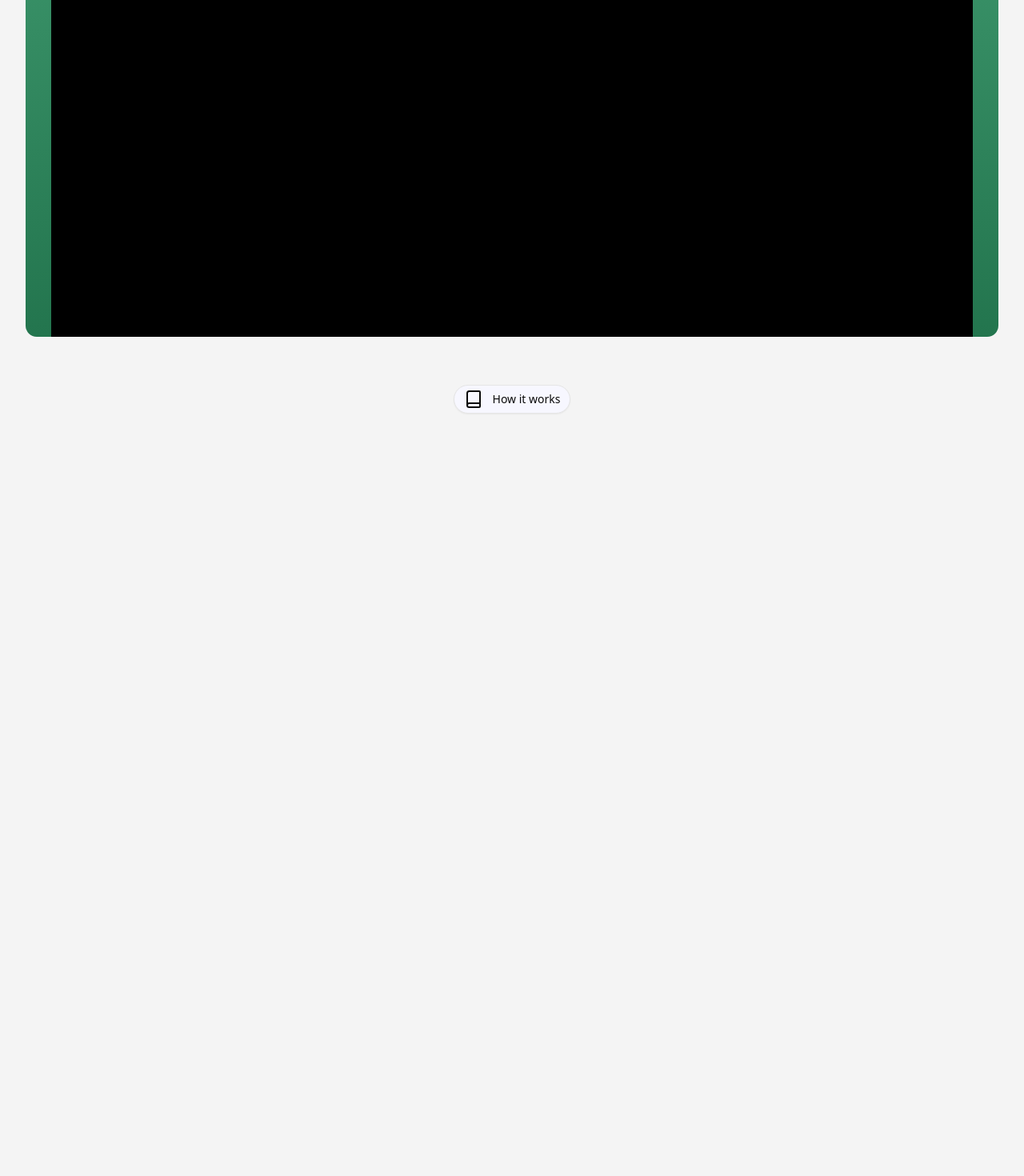
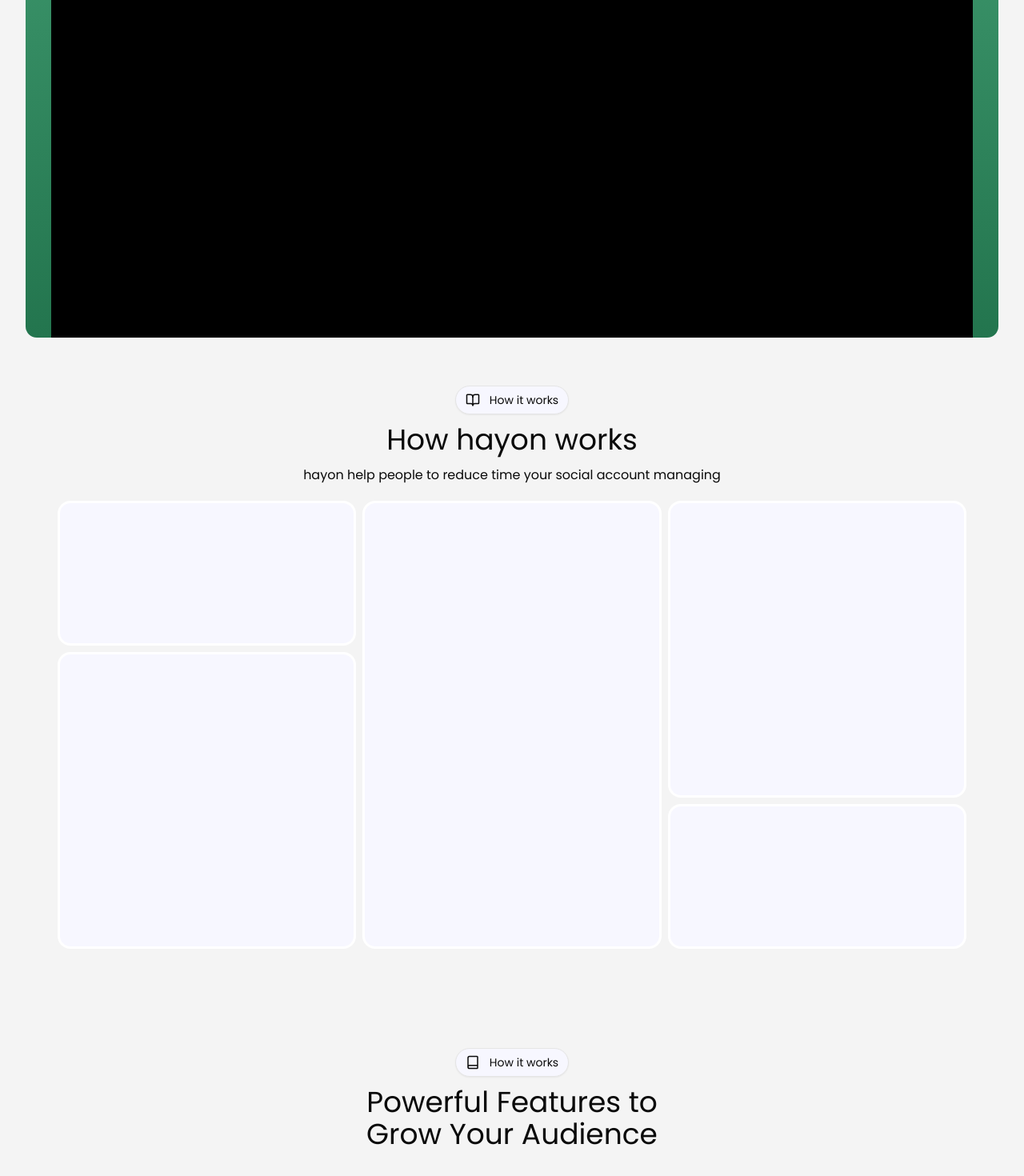
Before and after one commit to devxtra-community/hayon, a Next.js app in the folder frontend/: page / in a window 1280 px wide. Shown: the part 906-2376 px from the top of the page at 80% size. Before the commit the page ends 2187 px from the top, so only its background shows below. Built offline with nearby package versions, Linux system fonts and the light colour scheme.

Commit message:
changes in style or theme and landing page

```diff
--- a/frontend/src/app/globals.css
+++ b/frontend/src/app/globals.css
@@ -41,6 +41,11 @@
   --radius-md: calc(var(--radius) - 2px);
   --radius-lg: var(--radius);
   --radius-xl: calc(var(--radius) + 4px);
+}
+
+
+*{
+   font-family: "Poppins", sans-serif;
 }
 
 :root {
@@ -130,3 +135,44 @@
 .bg-image-dashboard{
   background-image: url('/frontend/src/assets/Dashboard.png');
 }
+
+
+.parent {
+    display: grid;
+    grid-template-columns: repeat(6, 1fr);
+    grid-template-rows: repeat(6, 1fr);
+    gap: 8px;
+}
+
+.div1 {
+    grid-column: span 2 / span 2;
+    grid-row: span 2 / span 2;
+}
+
+.div2 {
+    grid-column: span 2 / span 2;
+    grid-row: span 4 / span 4;
+    grid-column-start: 1;
+    grid-row-start: 3;
+}
+
+.div3 {
+    grid-column: span 2 / span 2;
+    grid-row: span 2 / span 2;
+    grid-column-start: 5;
+    grid-row-start: 5;
+}
+
+.div4 {
+    grid-column: span 2 / span 2;
+    grid-row: span 4 / span 4;
+    grid-column-start: 5;
+    grid-row-start: 1;
+}
+
+.div5 {
+    grid-column: span 2 / span 2;
+    grid-row: span 6 / span 6;
+    grid-column-start: 3;
+    grid-row-start: 1;
+}
--- a/frontend/src/app/layout.tsx
+++ b/frontend/src/app/layout.tsx
@@ -7,7 +7,6 @@
   subsets: ["latin"],
   weight: ["400", "700"],
 });
-
 
 export const metadata: Metadata = {
   title: "Create Next App",
@@ -21,9 +20,14 @@
 }>) {
   return (
     <html lang="en">
-      <body   className={`${poppins.variable} antialiased`}>
-        {children}
-      </body>
+      <head>
+        <link rel="preconnect" href="https://fonts.googleapis.com"></link>
+        <link
+          href="https://fonts.googleapis.com/css2?family=Poppins:ital,wght@0,100;0,200;0,300;0,400;0,500;0,600;0,700;0,800;0,900;1,100;1,200;1,300;1,400;1,500;1,600;1,700;1,800;1,900&display=swap"
+          rel="stylesheet"
+        ></link>
+      </head>
+      <body className={`${poppins.variable} antialiased`}>{children}</body>
     </html>
   );
 }
--- a/frontend/src/app/page.tsx
+++ b/frontend/src/app/page.tsx
@@ -4,6 +4,8 @@
 import logo_IMG from "@/assets/logo.png"
 import { BookOpen } from "lucide-react";
 import { Book } from "lucide-react";
+import Link from "next/link";
+import { CardImage } from "@/components/ui/card";
 
 
 export default function Home() {
@@ -28,8 +30,14 @@
 
       {/* buttons */}
       <Button variant={"outline"}>What is hayon</Button>
+
+      <Link href="/pricing">
       <Button variant={"outline"}>Pricing</Button>
+      </Link>
+
+      <Link href="/login">
       <Button variant={"outline"}>Login</Button>
+      </Link>
 
     </div>
 
@@ -75,17 +83,57 @@
 
 <section className="min-h-screen">
 
-<div className="flex items-center justify-center mt-7">
+<div className="flex items-center flex-col gap-3 justify-center mt-7">
 
  <h1>
-  <Button variant={"icon_outline"}> <Book></Book> How it works</Button>
+  <Button variant={"icon_outline"} > <BookOpen size={18}/> How it works</Button>
  </h1>
+
+ <h1 className="text-4xl">
+    How hayon works
+ </h1>
+
+ <p>
+hayon help people to reduce time your social account managing
+ </p>
+
+</div>
+
+
+<div className="parent mt-5 h-[70vh] w-full px-18">
+
+  <CardImage className="div1 "/>
+  <CardImage className="div2 "/>
+  <CardImage className="div3 "/>
+  <CardImage className="div4 "/>
+  <CardImage className="div5 "/>
 
 </div>
 
 
 </section>
 
+
+
+
+<section className="min-h-screen">
+<div className="flex items-center flex-col gap-3 justify-center mt-7">
+
+ <h1>
+  <Button variant={"icon_outline"} > <Book size={18}></Book> How it works</Button>
+ </h1>
+
+ <h1 className="text-4xl w-1/3 text-center">
+   Powerful Features
+to Grow Your Audience
+ </h1>
+
+
+
+</div>
+
+</section>
+
    </div>
   );
 }
--- a/frontend/src/components/LoginForm.tsx
+++ b/frontend/src/components/LoginForm.tsx
@@ -34,7 +34,7 @@
   };
 
   return (
-    <Card className="border-2 shadow-xl">
+    <Card className="border-2 border-gray-300 shadow-xl">
       <CardHeader className="space-y-1">
         <CardTitle className="text-3xl font-bold text-center">Login</CardTitle>
         <CardDescription className="text-center text-base">
--- a/frontend/src/components/ui/card.tsx
+++ b/frontend/src/components/ui/card.tsx
@@ -7,7 +7,7 @@
     <div
       data-slot="card"
       className={cn(
-        "bg-card text-card-foreground flex flex-col gap-6 rounded-xl border py-6 shadow-sm",
+        "bg-card text-card-foreground flex flex-col gap-6 rounded-xl border py-8 px-8 shadow-sm",
         className
       )}
       {...props}
@@ -81,6 +81,16 @@
   )
 }
 
+function CardImage({ className, ...props }: React.ComponentProps<"div">) {
+  return (
+    <div
+      data-slot="card-image"
+      className={cn("flex rounded-2xl bg-ring border-3 border-card items-center px-6 ", className)}
+      {...props}
+    />
+  )
+}
+
 export {
   Card,
   CardHeader,
@@ -89,4 +99,5 @@
   CardAction,
   CardDescription,
   CardContent,
+  CardImage,
 }
```
